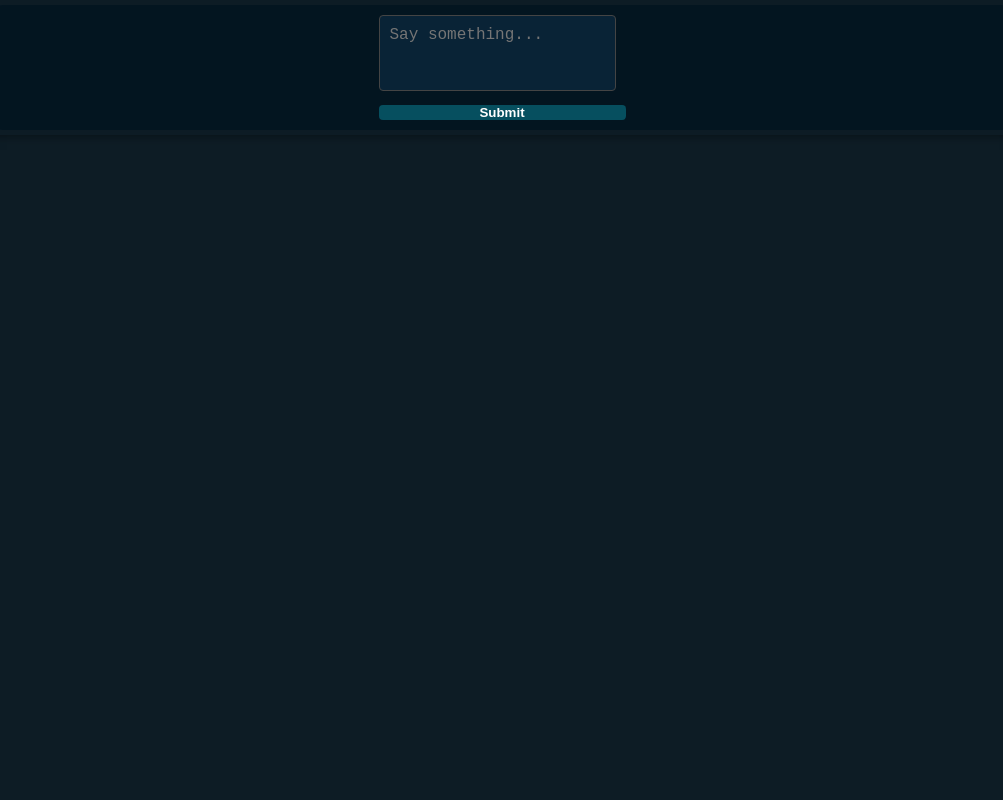
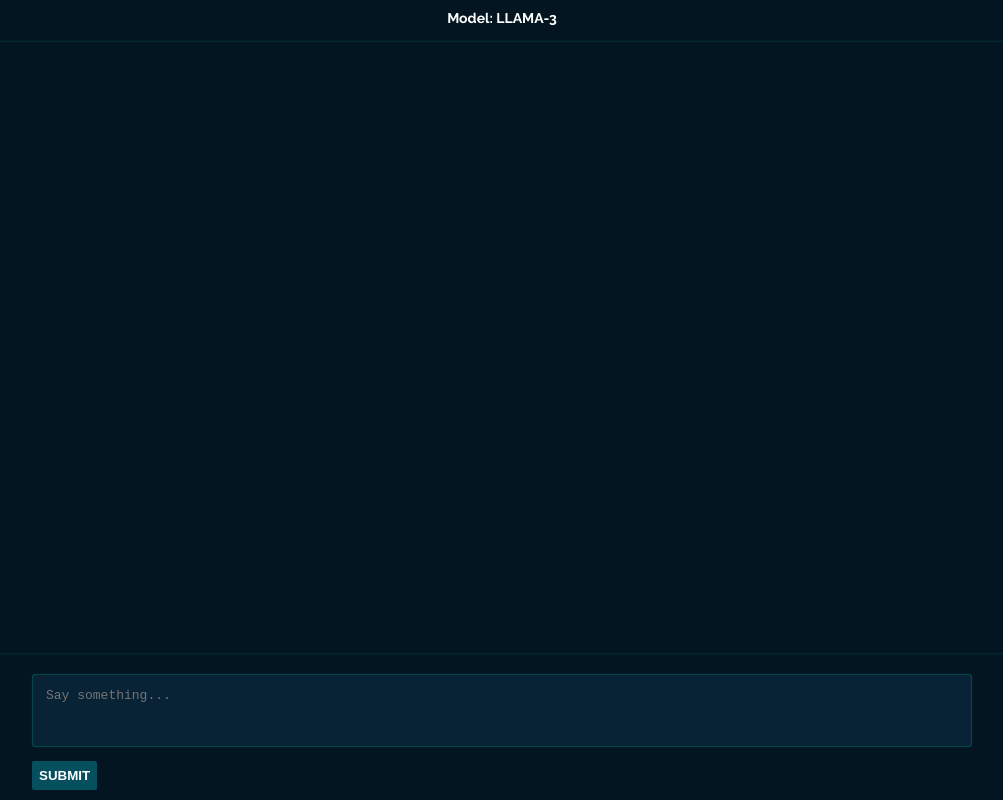
Before and after one commit to G0dKing/ai-chat, a React (Vite) app in the folder client/: page / in a window 1280 px wide. Shown: the whole page, without its empty margins (138-1141 px from the left). Built offline with nearby package versions, Linux system fonts and the light colour scheme.

Commit message:
Improved UI/UX Styles

```diff
--- a/client/package.json
+++ b/client/package.json
@@ -13,7 +13,8 @@
     "axios": "^1.6.8",
     "openai": "^4.40.1",
     "react": "^18.2.0",
-    "react-dom": "^18.2.0"
+    "react-dom": "^18.2.0",
+    "react-router-dom": "^6.23.0"
   },
   "devDependencies": {
     "@types/react": "^18.2.66",
--- a/client/src/components/Chat.css
+++ b/client/src/components/Chat.css
@@ -1,123 +1,204 @@
-@import 'https://fonts.googleapis.com/css2?family=Roboto:wght@400;500&family=Raleway:wght@700&display=swap';
+@import"https://fonts.googleapis.com/css2?family=Roboto:wght@400;500&family=Raleway:wght@700&display=swap";
+
 html {
-    box-sizing: border-box;
+  box-sizing:border-box
 }
-*, *:before, *:after {
-    box-sizing: inherit;
+*,
+*:before,
+*:after {
+  box-sizing:inherit
 }
 * {
-    margin: 0;
-    padding: 0;
+  margin:0;
+  padding:0
 }
 :root {
-    --textMain: Roboto, sans-serif;
-    --textHeader: Raleway, sans-serif;
-    --colorA: #064f5f;
-    --colorB: #031520;
-    --colorC: rgb(13, 14, 13);
-    --textColor: rgb(255,255,255);
-    --bgColor: rgb(13, 28, 37);
-    --inputColor: rgb(9, 35, 54);
-    --inputText: #E0E0E0;
-    --borderColor: #3f3f3f;
+  --textMain: Roboto, sans-serif;
+  --textHeader: Raleway, sans-serif;
+  --colorA: #064f5f;
+  --colorB: #031520;
+  --colorC: rgb(13, 14, 13);
+  --textColor: rgb(255,255,255);
+  --bgColor: rgb(13, 28, 37);
+  --inputColor: rgb(9, 35, 54);
+  --inputText: #E0E0E0;
+  --borderColor: #3f3f3f;
+  --baseFontSize: 1.3rem;
+  --inputFontSize: 1.3 * 16px
 }
 body {
-    background-color: var(--bgColor);
-    font-family: var(--textMain);
-    color: var(--textColor);
-    height: 100vh;
-    width: 100%;
-    margin: 0;
-    padding: 0;
+  background-color:var(--bgColor);
+  font-family:var(--textMain);
+  color:var(--textColor);
+  height:100vh;
+  width:100%;
+  margin:0;
+  padding:0
 }
+
+.container {
+  width:100%;
+  max-width:104vw;
+  min-width:416px;
+  height:100%;
+  display:flex;
+  flex-direction:column;
+  margin:auto;
+  padding:5px;
+  box-shadow:0 0 10px #00000080
+}
+
+.chatContainer {
+  position: relative;
+  display:flex;
+  height:95%;
+  min-width:20;
+  flex-direction:column;
+  background-color:var(--colorB);
+  border-radius:8px;
+  overflow:hidden;
+  min-height: 100vh;
+}
+
 h1 {
-    font-family: var(--textHeader);
-    font-size: 20px;
+  font-family:var(--textHeader);
+  font-size:14px;
+  display:flex;
+  justify-content:center;
+  text-align:right;
+  padding:5px;
+  margin-top:5px;
 }
-.container {
-    width: 100%;
-    max-width: 80vw;
-    min-width: 320px;
-    height: 100%;
-    display: flex;
-    flex-direction: column;
-    margin: auto;
-    padding: 5px;
-    box-shadow: 0 0 10px rgba(0,0,0,0.5);
+.conversation {
+  flex:1;
+  padding:10px;
+  background-color: var(--colorB);
+  overflow-y:auto;
+  margin-bottom:10px;
+  margin: 10px;
+  min-width: 100;
+  border:1px solid rgba(0,200,150,0.1);
+  box-shadow: 0px 0px 1px rgba(0,255,255,0.2);
 }
-.chatContainer {
-    flex-grow: 1;
-    display: flex;
-    height: 95%;
-    min-width: 9%;
-    flex-direction: column;
-    background-color: var(--colorB);
-    border-radius: 8px;
-    overflow: hidden;
+.conversation>div {
+  padding:12px 18px;
+  margin:6.5px 0;
+  width: 40%;
+  min-width: 40%;
+  background-color:var(--colorB);
+  color:var(--textColor);
+  border-radius:10px;
+  word-wrap:break-word;
+  display:flex;
+  justify-content:center;
+  text-align:left;
+  align-self:flex-start;
+  border:1.5px solid rgba(0,255,255,0.5);
+  box-shadow: 0px 0px 5px teal;
 }
-.chatHistory {
-    flex: 1;
-    padding: 20px;
-    overflow-y: auto;
-    margin-bottom: 10px;
+.conversation,
+input-area {
+  padding:26px
 }
-.chatHistory > div {
-    padding: 10px 20px;
-    margin: 5px 0;
-    background-color: var(--colorC);
-    color: var(--textColor);
-    border-radius: 10px;
-    word-wrap: break-word;
-    align-self: flex-start;
+.input-area {
+  padding:10px;
+  background-color:var(--colorB);
+ max-width:75%;
+  min-width: 75%;
+  margin: 0 auto;
+}
+.input-area textarea {
+  width:100%;
+  flex-grow:1;
+  padding:13px;
+  font-size:var(--inputFontSize);
+  border:1px solid rgba(0,200,150,0.2);
+  box-shadow: 0px 0px 1px rgba(0,255,255,0.3);
+  border-radius:4px;
+  background-color:var(--inputColor);
+  color:var(--inputText);
+  resize:none;
 }
 .loading {
-    display: flex;
-    justify-content: center;
-    align-items: center;
-    height: 10px;
+  display:flex;
+  justify-content:center;
+  align-items:center;
+  height:10px
 }
-.inputArea {
-    padding: 10px;
-    background-color: var(--colorB);
-    display: flex;
-    justify-content: center;
-    align-items: center;
-    width: 100%;
+wrapper {
+  width:100%;
+  height:auto;
+  position:relative;
+  display:flex;
+  justify-content:center;
+  align-items:center
+}
+.circle {
+  width:20px;
+  height:15px;
+  position:relative;
+  display:flex;
+  border-radius:50%;
+  background-color:#8588cd;
+  transform-origin:50%;
+  animation:circle .5s alternate infinite ease
+}
+@keyframes circle {
+  0% {
+    top:60px;
+    height:5px;
+    border-radius:50px 50px 25px 25px;
+    transform:scaleX(1.7)
+  }
+  40% {
+    height:20px;
+    border-radius:50%;
+    transform:scaleX(1)
+  }
+  to {
+    top:0%
+  }
+}
+.circle:nth-child(2) {
+  animation-delay:.2s
+}
+.circle:nth-child(3) {
+  animation-delay:.3s
+}
 
+.submitButton {
+  position:relative;
+  display: flex;
+  min-width:0px;
+  max-width: 100px;
+  padding: 7px;
+  height: auto;
+  background-color:var(--colorA);
+  border:none;
+  border-radius:2px;
+  cursor:pointer;
+  font-weight:600;
+  font-style: bold;
+  color:var(--textColor);
+  justify-content:center;
+  text-align:center;
+  margin-top: 10px;
+  display:flex;
+  flex-direction: row;
+  transition: all 0.3s ease;
 }
-.inputArea textarea {
-    flex: 1 1 auto;
-    padding: 10px;
-    border: 1px solid #444;
-    border-radius: 4px;
-    background-color: var(--inputColor);
-    color: var(--inputText);
-    font-size: 16px;
-    resize: none;
-    margin-right: 10px;
+
+.submitButton:hover {
+  background-color: skyblue;
+  color: var(--colorB);
 }
-.submitButton {
-    position: relative;
-    margin-top: 10px;
-    width: 100%;
-    height: auto;
-    background-color: var(--colorA);
-    border: none;
-    border-radius: 4px;
-    cursor: pointer;
-    font-weight: bold;
-    color: var(--textColor);
-    display: flex;
-    justify-content: center;
-    align-items: center;
-    text-align: center;
+
+@media (max-width: 600px) {
+  .container {
+    width:95%;
+    min-width:unset
+  }
+  .chatContainer {
+    margin:0
+  }
 }
-@media (max-width: 600px) {
-    .container {
-        width: 95%;
-        min-width: unset;
-    }
-    .chatContainer {
-        margin: 0;
-    }
-}
--- a/client/src/components/Chat.jsx
+++ b/client/src/components/Chat.jsx
@@ -22,7 +22,6 @@ const Chat = () => {
       setConversation([...conversation, answer]);
       setTyping("");
       setLoading(false);
-
     } catch (error) {
       console.error("Error communicating with server:", error);
       setLoading(false);
@@ -42,11 +41,11 @@ const Chat = () => {
     }
   }, [conversation]);
 
-  const handlePrompt = (event) => {
+  const updatePrompt = (event) => {
     setPrompt(event.target.value);
   };
 
-  const handleFormSubmit = (event) => {
+  const callAPI = (event) => {
     event.preventDefault();
     if (prompt.trim() !== "") {
       sendPrompt();
@@ -55,8 +54,10 @@ const Chat = () => {
   };
 
   return (
-    <div className="container">
     <div className="chatContainer">
+      <div className="headerContainer">
+        <h1>Model: LLAMA-3</h1>
+      </div>
       <div className="conversation">
         {conversation.map((message, index) => (
           <div key={index}>
@@ -69,19 +70,18 @@ const Chat = () => {
           </div>
         )}
       </div>
-        <div className="inputArea">
-          <form onSubmit={handleFormSubmit}>
+      <div className="input-area">
+        <form onSubmit={callAPI}>
           <textarea
             rows={3}
             value={prompt}
-              onChange={handlePrompt}
+            onChange={updatePrompt}
             placeholder="Say something..."
           />
           <button className="submitButton" type="submit">
-              Submit
+            SUBMIT
           </button>
         </form>
-        </div>
       </div>
     </div>
   );
--- a/client/src/components/Loader.css
+++ /dev/null
@@ -1,187 +0,0 @@
-
-.wrapper{
-    width:200px;
-    height:60px;
-    position: absolute;
-    left:50%;
-    top:40%;
-    transform: translate(-50%, -50%);
-}
-.circle{
-    width:20px;
-    height:20px;
-    position: absolute;
-    border-radius: 50%;
-    background-color: #fff;
-    left:15%;
-    transform-origin: 50%;
-    animation: circle .5s alternate infinite ease;
-}
-
-@keyframes circle{
-    0%{
-        top:60px;
-        height:5px;
-        border-radius: 50px 50px 25px 25px;
-        transform: scaleX(1.7);
-    }
-    40%{
-        height:20px;
-        border-radius: 50%;
-        transform: scaleX(1);
-    }
-    100%{
-        top:0%;
-    }
-}
-.circle:nth-child(2){
-    left:45%;
-    animation-delay: .2s;
-}
-.circle:nth-child(3){
-    left:auto;
-    right:15%;
-    animation-delay: .3s;
-}
-.shadow{
-    width:20px;
-    height:4px;
-    border-radius: 50%;
-    background-color: rgba(0,0,0,.5);
-    position: absolute;
-    top:62px;
-    transform-origin: 50%;
-    z-index: -1;
-    left:15%;
-    filter: blur(1px);
-    animation: shadow .5s alternate infinite ease;
-}
-
-@keyframes shadow{
-    0%{
-        transform: scaleX(1.5);
-    }
-    40%{
-        transform: scaleX(1);
-        opacity: .7;
-    }
-    100%{
-        transform: scaleX(.2);
-        opacity: .4;
-    }
-}
-.shadow:nth-child(4){
-    left: 45%;
-    animation-delay: .2s
-}
-.shadow:nth-child(5){
-    left:auto;
-    right:15%;
-    animation-delay: .3s;
-}
-.wrapper span{
-    position: absolute;
-    top:75px;
-    font-family: 'Lato';
-    font-size: 20px;
-    letter-spacing: 12px;
-    color: #fff;
-    left:15%;
-}
-
-
-
-
-
-
-
-/*  footer   */
-footer {
-    background-color: #222;
-    color: #fff;
-    font-size: 14px;
-    bottom: 0;
-    position: fixed;
-    left: 0;
-    right: 0;
-    text-align: center;
-    z-index: 999;
-}
-
-footer p {
-    margin: 10px 0;
-    font-family: 'Lucida Sans', 'Lucida Sans Regular', 'Lucida  Grande', 'Lucida Sans Unicode', Geneva, Verdana, sans-serif;
-}
-footer .fa-heart{
-    color: red;
-}
-footer .fa-dev{
-    color: #fff;
-}
-footer .fa-twitter-square{
-  color:#1da0f1;
-}
-footer .fa-instagram{
-  color: #f0007c;
-}
-fotter .fa-linkedin{
-  color:#0073b1;
-}
-footer .fa-codepen{
-  color:#fff
-}
-footer a {
-    color: #3c97bf;
-    text-decoration: none;
-  margin-right:5px;
-}
-.youtubeBtn{
-    position: fixed;
-    left: 50%;
-  transform:translatex(-50%);
-    bottom: 45px;
-    cursor: pointer;
-    transition: all .3s;
-    vertical-align: middle;
-    text-align: center;
-    display: inline-block;
-}
-.youtubeBtn i{
-   font-size:20px;
-  float:left;
-}
-.youtubeBtn a{
-    color:#ff0000;
-    animation: youtubeAnim 1000ms linear infinite;
-  float:right;
-}
-.youtubeBtn a:hover{
-  color:#c9110f;
-  transition:all .3s ease-in-out;
-  text-shadow: none;
-}
-.youtubeBtn i:active{
-  transform:scale(.9);
-  transition:all .3s ease-in-out;
-}
-.youtubeBtn span{
-    font-family: 'Lato';
-    font-weight: bold;
-    color: #fff;
-    display: block;
-    font-size: 12px;
-    float: right;
-    line-height: 20px;
-    padding-left: 5px;
-
-}
-
-@keyframes youtubeAnim{
-  0%,100%{
-    color:#c9110f;
-  }
-  50%{
-    color:#ff0000;
-  }
-}
-/* footer  */
```
Also changed, not shown: client/src/components/Loader.jsx (+4 -4 lines), 2 other files (tests, documents, lock files or other folders). Lines whose indentation alone changed are shown as unchanged.
